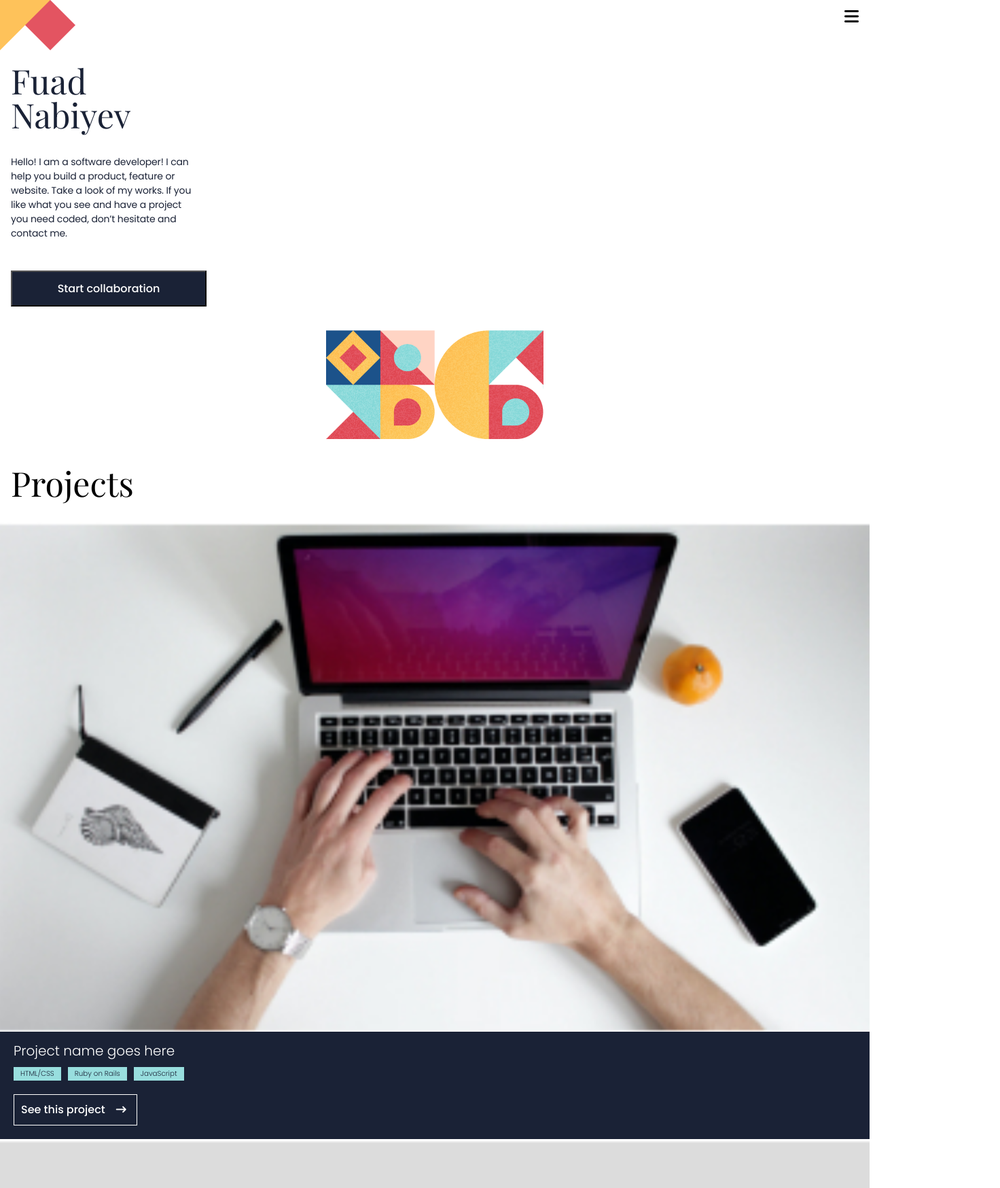
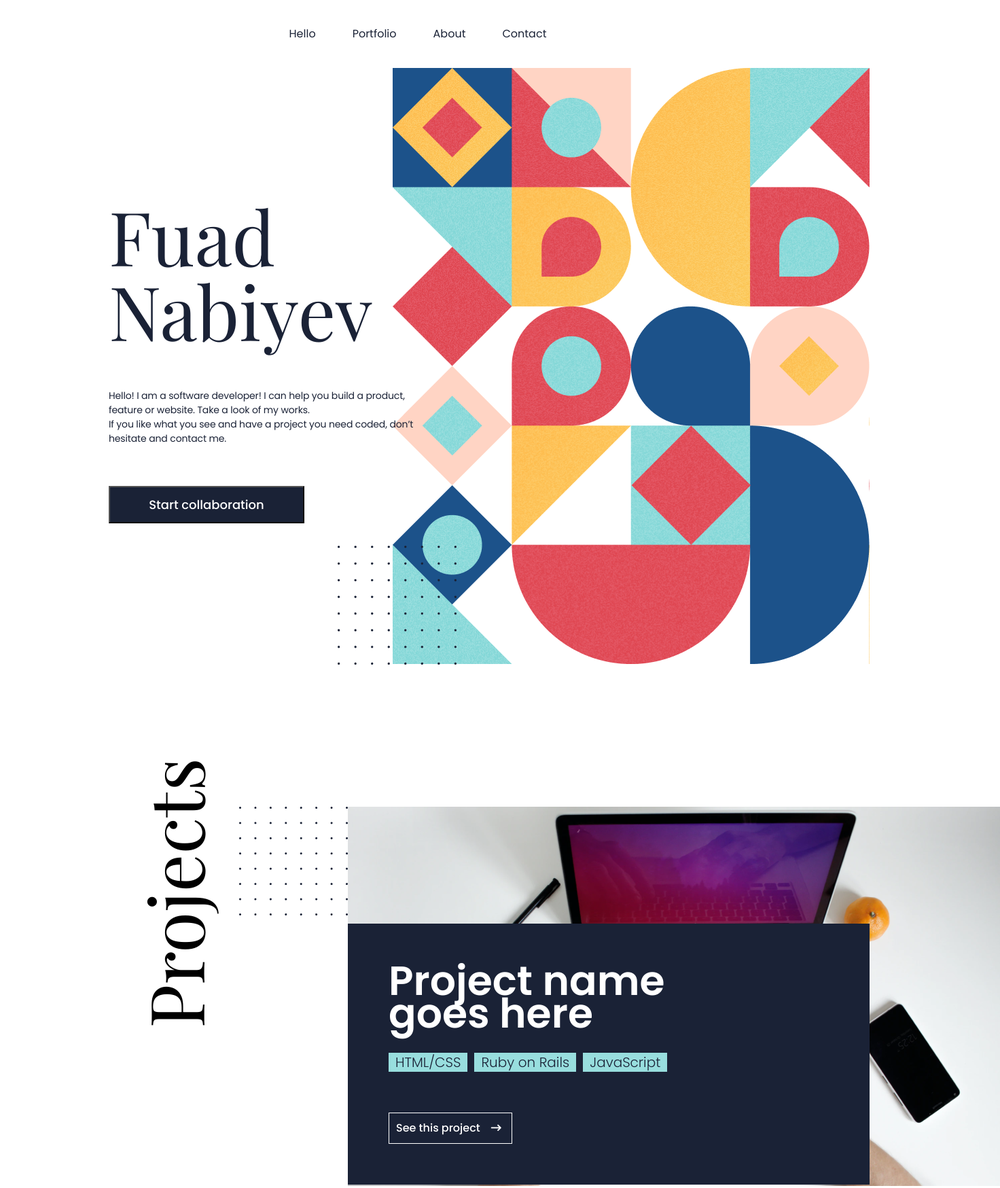
Before and after one commit to FuadNabi/My-Portfolio, a website: page index.html in a window 1280 px wide. Shown: the top 1748 px of the page at 68% size, 1472 px wide, since content can reach past the window. Drawn offline with nearby package versions, Linux system fonts and the light colour scheme.

Commit message:
Add header desktop version

```diff
--- a/index.html
+++ b/index.html
@@ -16,16 +16,23 @@
     <header>
       <div class="header-cont">
         <div class="nav-cont">
+          <ul class="nav-cont-ul">
+            <li class="nav-cont-li"><a href="">Hello</a></li>
+            <li class="nav-cont-li"><a href="">Portfolio</a></li>
+            <li class="nav-cont-li"><a href="">About</a></li>
+            <li class="nav-cont-li"><a href="">Contact</a></li>
+          </ul>
           <nav class="nav-bar">
             <i class="fa-solid fa-bars fa-xl"></i>
           </nav>
         </div>
-        <div>
+        <div class="header-texts">
+          <div class="header-text">
             <h1 class="header-h1">
               Fuad <br> Nabiyev
             </h1>
             <p class="header-p">
-            Hello! I am a software developer! I can help you build a product, feature or website. Take a look of my works.
+              Hello! I am a software developer! I can help you build a product, feature or website. Take a look of my works.<br>
               If you like what you see and have a project you need coded, don’t hesitate and contact me.
             </p>
           </div>
@@ -33,13 +40,14 @@
               Start collaboration
           </button>
         </div>
+      </div>
     </header>
     <section class="projects-cont">
+      <div class="project-grid">
         <h1 class="projects-h1">
           Projects
         </h1>
-      <div class="project-grid">
-        <div class="project-cont">
+        <div class="project-cont project-number-1">
           <img src="images/Rectangle 21.jpg" alt="" class="project-img">
           <div class="project-info">
             <h3 class="project-names">
@@ -55,7 +63,7 @@
             </button>
           </div>
         </div>
-        <sectioin class="project-cont">
+        <sectioin class="project-cont project-number-2">
           <img src="images/Rectangle 22.jpg" alt="" class="project-img">
           <div class="project-info">
             <h3 class="project-names">
@@ -71,7 +79,7 @@
             </button>
           </div>
         </sectioin>
-        <sectioin class="project-cont">
+        <sectioin class="project-cont project-number-3">
           <img src="images/Rectangle 23.jpg" alt="" class="project-img">
           <div class="project-info">
             <h3 class="project-names">
@@ -87,7 +95,7 @@
             </button>
           </div>
         </sectioin>
-        <sectioin class="project-cont">
+        <sectioin class="project-cont project-number-4">
           <img src="images/Rectangle 24.jpg" alt="" class="project-img">
           <div class="project-info">
             <h3 class="project-names">
@@ -103,7 +111,7 @@
             </button>
           </div>
         </sectioin>
-        <sectioin class="project-cont">
+        <sectioin class="project-cont project-number-5">
           <img src="images/Rectangle 25.jpg" alt="" class="project-img">
           <div class="project-info">
             <h3 class="project-names">
@@ -119,7 +127,7 @@
             </button>
           </div>
         </sectioin>
-        <sectioin class="project-cont">
+        <sectioin class="project-cont project-number-6">
           <img src="images/Rectangle 26.jpg" alt="" class="project-img">
           <div class="project-info">
             <h3 class="project-names">
@@ -135,6 +143,29 @@
             </button>
           </div>
         </sectioin>
+      </div>
+      <div class="project-grid-desktop">
+        <div class="project-first-item">
+          <h1 class="projects-desktop-h1">
+            Projects
+          </h1>
+        </div>
+        <div class="project-cont project-number-1">
+          <img src="images/project-1.png" alt="" class="project-img first-project-img">
+          <div class="project-info first-project-info">
+            <h3 class="project-name-desktop-1">
+              Project name goes here
+            </h3>
+            <ul class="project-lang first-project-langs">
+              <li class="project-li first-project-lang">HTML/CSS</li>
+              <li class="project-li first-project-lang">Ruby on Rails</li>
+              <li class="project-li first-project-lang">JavaScript</li>
+            </ul>
+            <button class="project-btn">
+              See this project <span class="project-btn-icon"><i class="fa-solid fa-arrow-right-long"></i></span>
+            </button>
+          </div>
+        </div>
       </div>
     </section>
     <div class="about-cont">
--- a/style.css
+++ b/style.css
@@ -25,6 +25,10 @@ header {
   display: flex;
   justify-content: flex-end;
   align-items: center;
+}
+
+.nav-cont-ul {
+  display: none;
 }
 
 .header-img {
@@ -174,7 +178,8 @@ p {
   color: #1a2236;
   background-color: white;
   transition: 300ms;
-  padding: 12px 48px 12px 48px;
+  padding: 10px 48px 10px 48px;
+  border: none;
 }
 
 .project-btn-icon {
@@ -443,5 +448,189 @@ p {
 @media screen and (min-width: 768px) {
   body {
     margin: 0;
+    background-image: none;
+  }
+
+  header {
+    height: auto;
+    background-image: none;
+    background-image: url("images/header-background.png");
+    background-repeat: no-repeat;
+    background-position: bottom right;
+    height: 977px;
+  }
+
+  .header-cont {
+    margin: 0;
+  }
+
+  .nav-cont {
+    display: flex;
+    justify-content: center;
+    padding: 38px 0;
+    background-color: white;
+  }
+
+  .nav-cont-ul {
+    margin: 0;
+    padding: 0;
+    display: block;
+  }
+
+  .nav-cont-li {
+    display: inline;
+    margin: 0 50px 0 0;
+  }
+
+  .nav-cont-li:hover {
+    border-bottom: 2px solid #1a2236;
+  }
+
+  .nav-cont-li > a {
+    text-decoration: none;
+    font-family: "Poppins", sans-serif;
+    font-style: normal;
+    font-weight: 400;
+    font-size: 16px;
+    line-height: 24px;
+    text-align: right;
+    color: #1a2236;
+  }
+
+  .nav-bar {
+    display: none;
+
+  }
+
+  .header-h1 {
+    font-family: "Playfair Display", sans-serif;
+    font-style: normal;
+    font-weight: 400;
+    font-size: 110px;
+    line-height: 110px;
+    color: #1a2236;
+    margin-bottom: 60px;
+  }
+
+  .header-p {
+    font-family: "Poppins", sans-serif;
+    font-style: normal;
+    font-weight: 400;
+    font-size: 14px;
+    line-height: 21px;
+    letter-spacing: -0.01em;
+    color: #1a2236;
+    margin: 0;
+    width: 484px;
+    height: auto;
+  }
+
+  .start-btn {
+    font-family: "Poppins", sans-serif;
+    font-style: normal;
+    font-weight: 500;
+    font-size: 18px;
+    line-height: 27px;
+    text-align: center;
+    color: #FFFFFF;
+    margin-top: 59px;
+  }
+
+  .header-texts {
+    margin: 192px 0 0 160px;
+    background-image: url("images/image_dots.png");
+    background-repeat: no-repeat;
+    background-position: bottom right;
+    width: 40%;
+    height: 686px;
+  }
+
+  .projects-cont {
+    margin-top: 210px;
+  }
+
+  .project-cont {
+    display: block;
+    position: relative;
+  }
+
+  .first-project-info {
+    position: absolute;
+    bottom: 0;
+  }
+
+  .project-grid {
+    display: none;
+  }
+
+  .project-grid-desktop {
+    display: grid;
+    grid-template-columns: repeat(5, 1fr);
+    grid-template-rows: repeat(5, 1fr);
+    gap: 0;
+    width: 100%;
+  }
+
+  .projects-desktop-h1 {
+    transform: rotate(-90deg);
+    font-family: "Playfair Display", sans-serif;
+    font-style: normal;
+    font-weight: 400;
+    font-size: 110px;
+    line-height: 100%;
+    text-align: left;
+    margin-top: 15px;
+  }
+
+  .project-first-item {
+    grid-row: 1 / 3 ;
+    grid-column: 1 / 3;
+    background-image: url("images/project-dots.png");
+    background-repeat: no-repeat;
+    background-position: top right;
+  }
+
+  .project-name-desktop-1 {
+    font-family: 'Poppins', sans-serif;
+    font-style: normal;
+    font-weight: 700;
+    font-size: 60px;
+    line-height: 80%;
+    color: #FFFFFF;
+    margin: 0;
+  }
+
+  .project-info {
+    padding: 60px 178px 60px 60px;
+  }
+
+  .first-project-langs {
+    margin: 34px 0 60px 0
+  }
+
+  .first-project-lang {
+    font-family: 'Poppins', sans-serif;
+    font-style: normal;
+    font-weight: 300;
+    font-size: 20px;
+    line-height: 80%;
+    color: #1a2236;
+  }
+
+  .project-number-1 {
+    grid-column: 3 / 6;
+    grid-row: 1 / 3;
+  }
+
+  .project-number-2 {
+
+  }
+
+  .project-number-3 {
+
+  }
+
+  .project-number- {
+
   }
 }
```
Also changed, not shown: images/header-background.png (added), images/image_dots.png (added), images/project-1.png (added), images/project-dots.png (added). Lines whose indentation alone changed are shown as unchanged.
